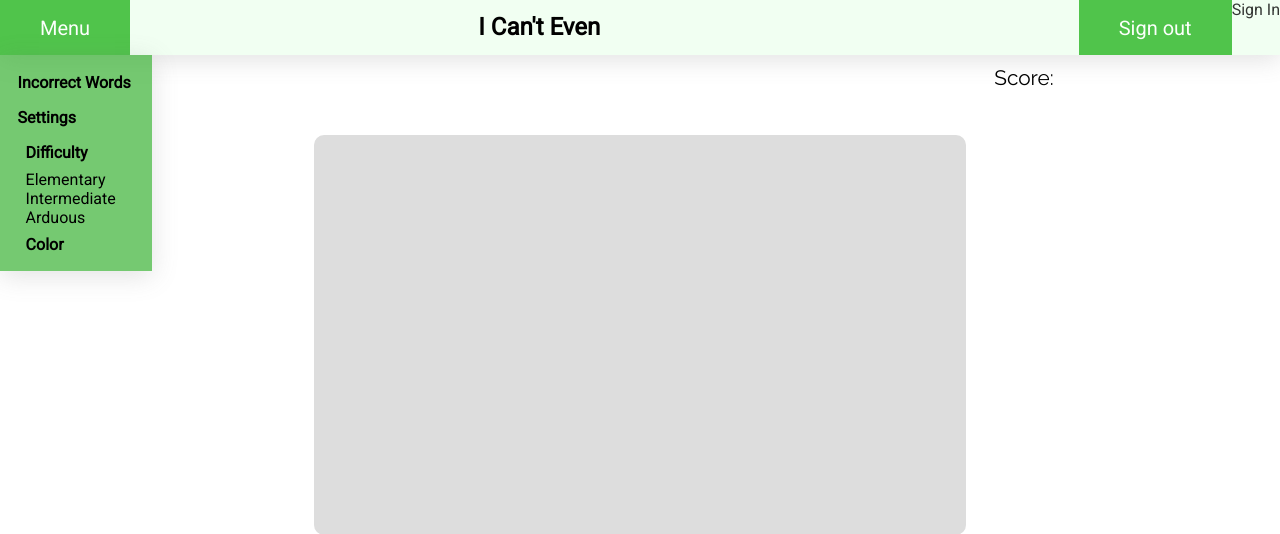
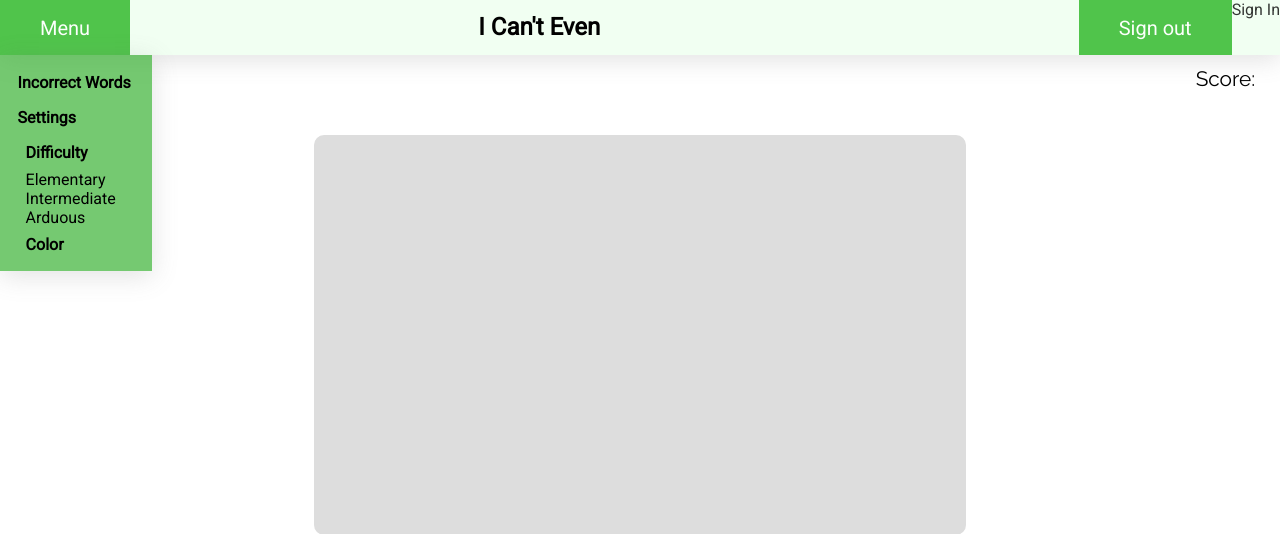
Before and after one commit to jcook8/flashcardapp.github.io, a Python web app: template templates/index.html in a window 1280 px wide. Shown: the top 534 px of the page. Run offline with Jinja, Linux system fonts and the light colour scheme; the template is opened without the code that fills it, so the values that code supplies are empty; some libraries are stand-ins or nearby versions; some web fonts are replaced.

Commit message:
All systems active

```diff
--- a/static/style.css
+++ b/static/style.css
@@ -171,6 +171,7 @@ a:hover {
 
 #score {
   float: right;
+  clear: right;
   font-family: 'Raleway', serif;
   font-size: 1.3em;
   margin: 0.5em 1.2em;
```
Also changed, not shown: 1 other file.
